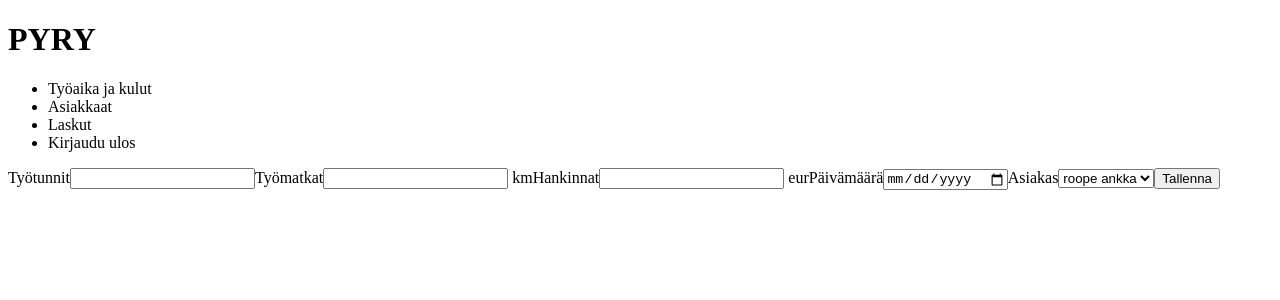
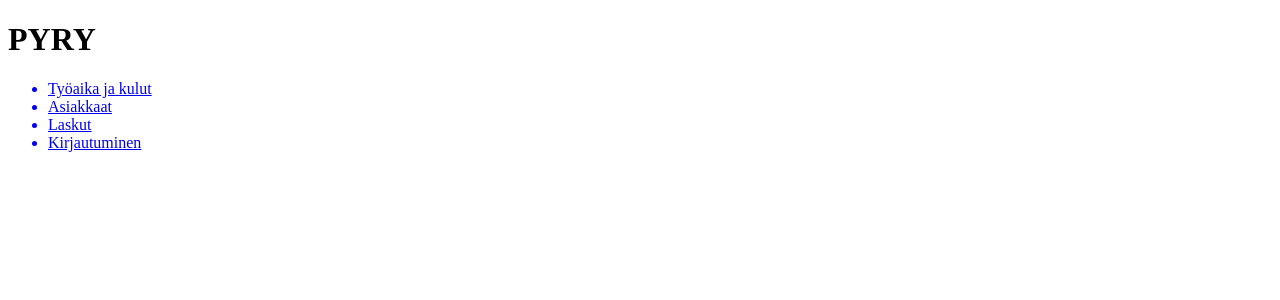
Before and after one commit to sintti/fso_project_app, a React (Create React App) app in the folder pyry/: page / in a window 1280 px wide. Shown: the top 300 px of the page. Built offline with nearby package versions, Linux system fonts and the light colour scheme.

Commit message:
React Router added

```diff
--- a/pyry/package.json
+++ b/pyry/package.json
@@ -8,6 +8,7 @@
     "@testing-library/user-event": "^12.1.10",
     "react": "^17.0.1",
     "react-dom": "^17.0.1",
+    "react-router-dom": "^5.2.0",
     "react-scripts": "4.0.0",
     "web-vitals": "^0.2.4"
   },
--- a/pyry/src/App.js
+++ b/pyry/src/App.js
@@ -1,15 +1,44 @@
 import React, { useState } from 'react'
+import {BrowserRouter as Router, Switch, Route, Link} from 'react-router-dom'
 
 const Login = () => {
+  return (
+    <div>
 
+    </div>
+  )
 }
 
 const Invoices = () => {
+  return (
+    <div>
 
+    </div>
+  )
 }
 
 const Clients = () => {
+  return (
+    <div>
 
+    </div>
+  )
+}
+
+const clientModel = {
+  id: Number,
+  name: String,
+  address: String,
+  phone: String,
+  email: String
+}
+
+const workdayModel = {
+  id: Number,
+  hours: Number,
+  trip: Number,
+  date: Date,
+  client: String
 }
 
 const useField = (type) => {
@@ -22,37 +51,50 @@ const useField = (type) => {
   return {
     type,
     value,
-    setValue
+    onChange
   }
 }
 
 const HoursAndExpenses = (props) => {
   const hours = useField('number')
+  const trip = useField('number')
+  const purchases = useField('number')
+  const date = useField('date')
+  const client = useField('text')
 
   const handleFormSubmit = (e) => {
     e.preventDefault()
-    console.log(e.target.value)
+    console.log('Button clicked', e.target)
   }
 
   return (
     <div>
       <form onSubmit={handleFormSubmit}>
-        <label for='hours'>Työtunnit</label>
-        <input type='number' id='hours' />
-        <label for='trip'>Työmatkat</label>
-        <input type='number' id='trip' /> km
-        <label for='purchases'>Hankinnat</label>
-        <input type='number' id='purchases' /> eur
-        <label for='date'>Päivämäärä</label>
-        <input type='date' id='date' />
-        <label for="clients">Asiakas</label>
-        <select id='clients'>
+        <label htmlFor='hours'>Työtunnit</label>
+        <input {...hours} id='hours' />
+        <label htmlFor='trip'>Työmatkat</label>
+        <input {...trip} id='trip' /> km
+        <label htmlFor='purchases'>Hankinnat</label>
+        <input {...purchases} id='purchases' />
+        <label htmlFor='date'>Päivämäärä</label>
+        <input {...date} id='date' />
+        <label htmlFor="clients">Asiakas</label>
+        <select {...client} id='clients'>
           {props.clients.map(client =>
             <option key={client.id}>{client.name}</option>
           )}
         </select>
       <button type='submit'>Tallenna</button>
       </form>
+      {hours.value}{trip.value}{purchases.value}{date.value}{client.value}
+    </div>
+  )
+}
+
+const Notification = ({ notification }) => {
+  return (
+    <div className='notification'>
+      {notification}
     </div>
   )
 }
@@ -81,23 +123,66 @@ const App = () => {
       email: 'mikki.hiiri@ankkapoliisi.fi',
     },
   ])
+  const [work, setWork] = useState([
+    {
+      id: 1,
+      hours: 8,
+      trip: 15,
+      date: new Date(),
+      client: 'roope ankka'
+    }
+  ])
+  const [notification, setNotification] = useState('')
+
+  const addNewCLient = client => {
+    const newId = Math.random() * 10000
+    const newClient = {...client, id: newId}
+    setClients(clients.concat(newClient))
+    setNotification(`Lisätty uusi asiakas ${newClient.name}`)
+    setTimeout(() => {
+      setNotification('')
+    }, 3000);
+  }
+
+  const addNewWork = workInfo => {
+    const newId = Math.random() * 10000
+    const newWork = {...workInfo, id: newId}
+    setWork(work.concat(newWork))
+    setNotification(`Lisätty työtiedot päivälle ${newWork.date}`)
+  }
 
   const menuItems =  (
     <div>
       <h1>PYRY</h1>
       <ul>
-        <li>Työaika ja kulut</li>
-        <li>Asiakkaat</li>
-        <li>Laskut</li>
-        <li>Kirjaudu ulos</li>
+        <Link to='/hours'><li>Työaika ja kulut</li></Link>
+        <Link to='/clients'><li>Asiakkaat</li></Link>
+        <Link to='/invoices'><li>Laskut</li></Link>
+        <Link to='/login'><li>Kirjautuminen</li></Link>
       </ul>
     </div>
   )
+
   return (
-    <div>
+    <Router>
       {menuItems}
-      <HoursAndExpenses clients={clients}/>
-    </div>
+      <Switch>
+        <Route path='/hours'>
+          <HoursAndExpenses clients={clients} />
+        </Route>
+        <Route path='/clients'>
+          <Clients />
+        </Route>
+        <Route path='/invoices'>
+          <Invoices />
+        </Route>
+        <Route path='/login'>
+          <Login />
+        </Route>
+      </Switch>
+      <Notification notification={notification} />
+
+    </Router>
   )
 }
 
```
Also changed, not shown: 1 other file (tests, documents, lock files or other folders).
